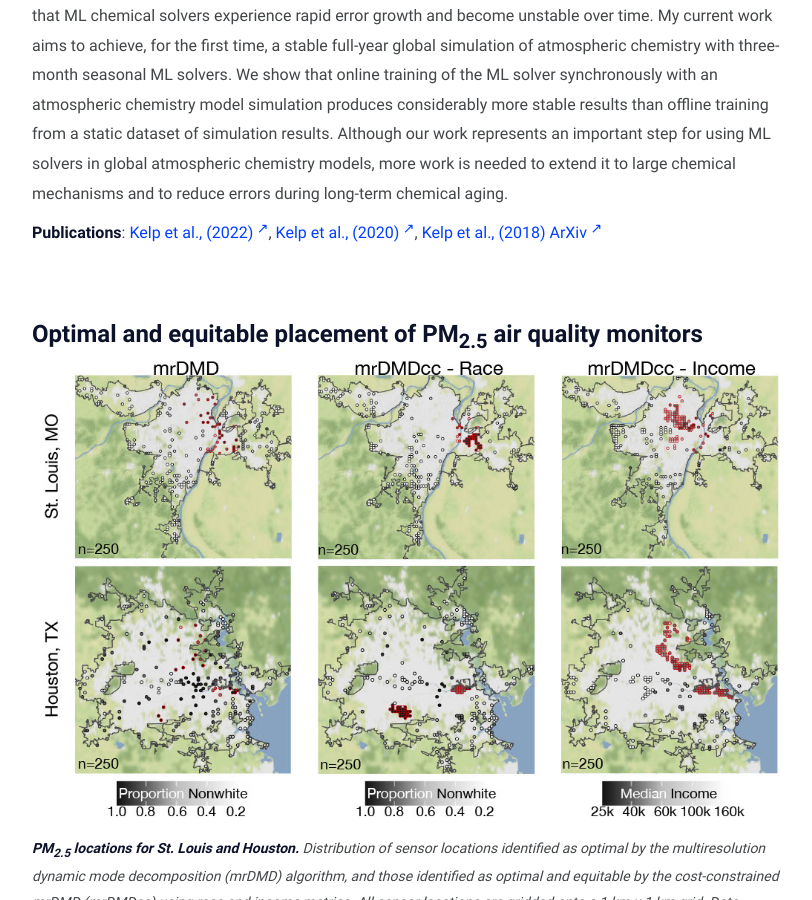
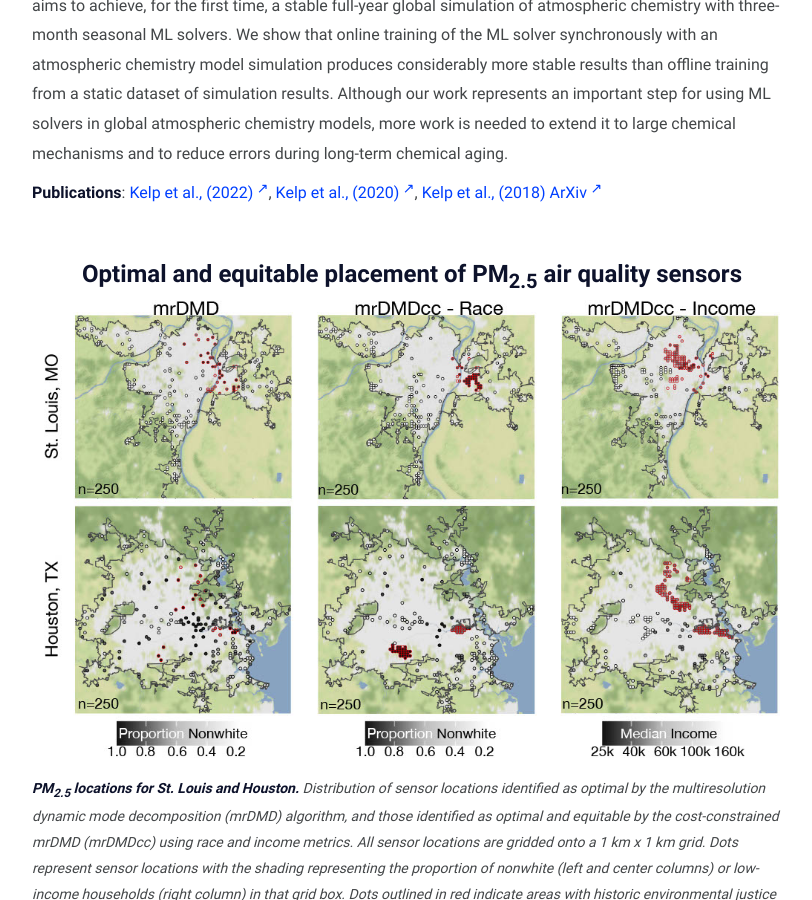
Before and after one commit to mkelp/mkelp.github.io, a Jekyll site: the page built from research.md, in a window 1280 px wide and 900 px high, scrolled down 2492 px. Shown: the whole window, without its empty margins (228-1040 px from the left). Built offline with Jekyll 4.4.1, drawn with Linux system fonts in a browser that asks for light colours; some of the changed lines change nothing that is shown.

Commit message:
August7d

```diff
--- a/research.md
+++ b/research.md
@@ -12,8 +12,8 @@ image: assets/img/badlands3.jpg
 
 <!-- # **Current Projects** -->
 
-<!-- <font size="+1"><p align="center"><strong>Wildfire smoke, prescribed burns, and rural environmental justice in the western United States</strong></p></font> -->
-# Wildfire smoke, prescribed burns, and rural environmental justice in the western United States
+<font size="+2"><p align="center"><strong>Wildfire smoke, prescribed burns, and rural environmental justice in the western United States</strong></p></font>
+<!-- # Wildfire smoke, prescribed burns, and rural environmental justice in the western United States -->
 <figure>
 <img src="/assets/img/west_fire.png" alt="controlled burns fig">
 <figcaption><b>Contributions to population-weighted smoke exposure for the western United States in September 2020.</b> The figure shows the locations of MTBS prescribed burns (>1000 acres) during 2015-2020 (black dots, n=190) and the contribution of smoke PM2.5 emissions in each grid cell to population-weighted smoke exposure in the West receptor (colors). These contributions are calculated through multiplication of the GEOS‐Chem adjoint sensitivities of the West population‐weighted receptor by the GFED fire emissions for the month of September 2020.</figcaption>
@@ -28,8 +28,8 @@ Catastrophic wildfires pose substantial risk to public health, infrastructures,
 <br />
 
 
-<!-- <font size="+1"><p align="center"><strong>Machine-learned atmospheric chemistry solver</strong></p></font> -->
-# Machine-learned atmospheric chemistry solver
+<font size="+2"><p align="center"><strong>Machine-learned atmospheric chemistry solver</strong></p></font>
+<!-- # Machine-learned atmospheric chemistry solver -->
 <figure>
 <img src="/assets/img/onlineNN-min.png" alt="online NN fig">
 <figcaption><b>ML chemical solver in GEOS-Chem.</b> GEOS-Chem computes the evolution of atmospheric composition by successive application over model time steps of components simulating advection, convection, emissions, planetary boundary layer (PBL) mixing, photolysis, chemistry, and deposition. We replace the 4th-order Rosenbrock solver with an ML solver that takes as input the same chemical concentrations and photolysis frequencies. All other model processes are the same as in the original model.</figcaption>
@@ -45,8 +45,8 @@ Global models of atmospheric chemistry are computationally expensive. The chemic
 
 
 
-<!-- <font size="+1"><p align="center"><strong>Optimal and equitable placement of PM<sub>2.5</sub> air quality sensors</strong></p></font> -->
-# Optimal and equitable placement of PM<sub>2.5</sub> air quality monitors
+<font size="+2"><p align="center"><strong>Optimal and equitable placement of PM<sub>2.5</sub> air quality sensors</strong></p></font>
+<!-- # Optimal and equitable placement of PM<sub>2.5</sub> air quality monitors -->
 
 <figure>
 <img src="/assets/img/EJsensors2.jpg" alt="sensors fig">
@@ -66,8 +66,8 @@ In the United States, citizens and policymakers rely upon Environmental Protecti
 # **Past Projects**
 
 
-<!-- <font size="+1"><p align="center"><strong>Vehicle emission factors for area-wide mobile monitoring</strong></p></font> -->
-# Vehicle emission factors for area-wide mobile monitoring
+<font size="+2"><p align="center"><strong>Vehicle emission factors for area-wide mobile monitoring</strong></p></font>
+<!-- # Vehicle emission factors for area-wide mobile monitoring -->
 
 <figure>
 <img src="/assets/img/LA_roads_fig.png" alt="LA fig">
@@ -84,8 +84,8 @@ We create a statistical model from measurements obtained from continuously movin
 
 <br />
 
-<!-- <font size="+1"><p align="center"><strong>Indoor air pollution from cookstove intervention in rural South India</strong></p></font> -->
-# Indoor air pollution from cookstove intervention in rural South India
+<font size="+2"><p align="center"><strong>Indoor air pollution from cookstove intervention in rural South India</strong></p></font>
+<!-- # Indoor air pollution from cookstove intervention in rural South India -->
 
 <figure>
 <img src="/assets/img/cookstove_fig.jpg" alt="cookstove fig" width="400">
@@ -104,8 +104,9 @@ Although lab studies have clearly demonstrated the potential benefits of cooksto
 
 <br />
 
-<!-- <font size="+1"><p align="center"><strong>Actionable sampling: Heavy metals air quality monitoring in Portland, OR</strong></p></font> -->
-# Heavy metals air quality monitoring in Portland, OR
+<!-- <font size="+2"><p align="center"><strong>Actionable sampling: Heavy metals air quality monitoring in Portland, OR</strong></p></font> -->
+<font size="+2"><p align="center"><strong>Heavy metals air quality monitoring in Portland, OR</strong></p></font>
+<!-- # Heavy metals air quality monitoring in Portland, OR -->
 
 <figure>
 <img src="/assets/img/arsenic_monitoring.png" alt="train fig">
@@ -119,8 +120,8 @@ Teaming up with the Oregon Department of Environmental Quality (DEQ), I was an a
 
 <br />
 
-<!-- <font size="+1"><p align="center"><strong>Measuring coal dust from trains in the Columbia River Gorge, WA</strong></p></font> -->
-# Measuring coal dust from trains in the Columbia River Gorge, WA
+<font size="+2"><p align="center"><strong>Measuring coal dust from trains in the Columbia River Gorge, WA</strong></p></font>
+<!-- # Measuring coal dust from trains in the Columbia River Gorge, WA -->
 
 <figure>
 <img src="/assets/img/gorge_fig.png" alt="train fig">
```
